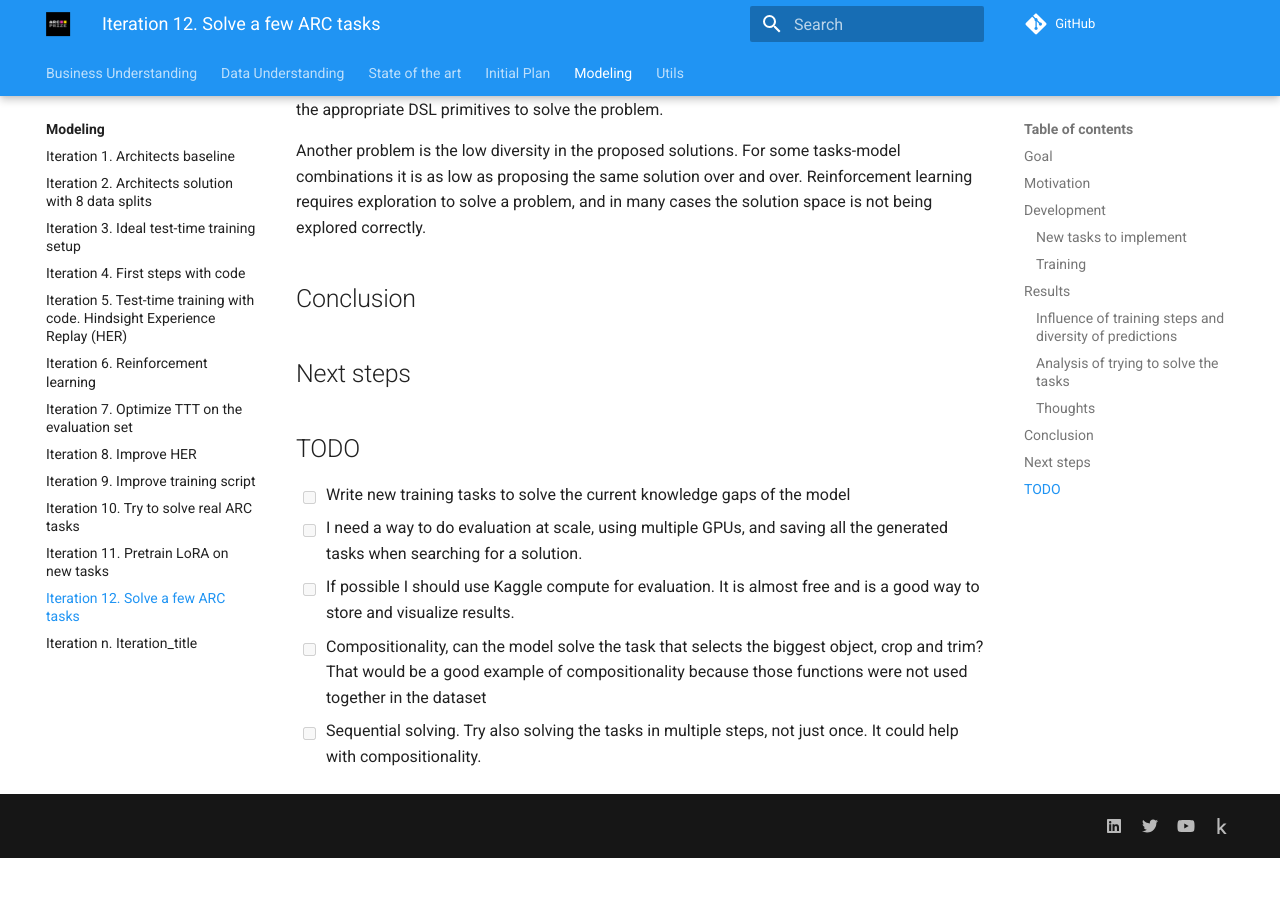
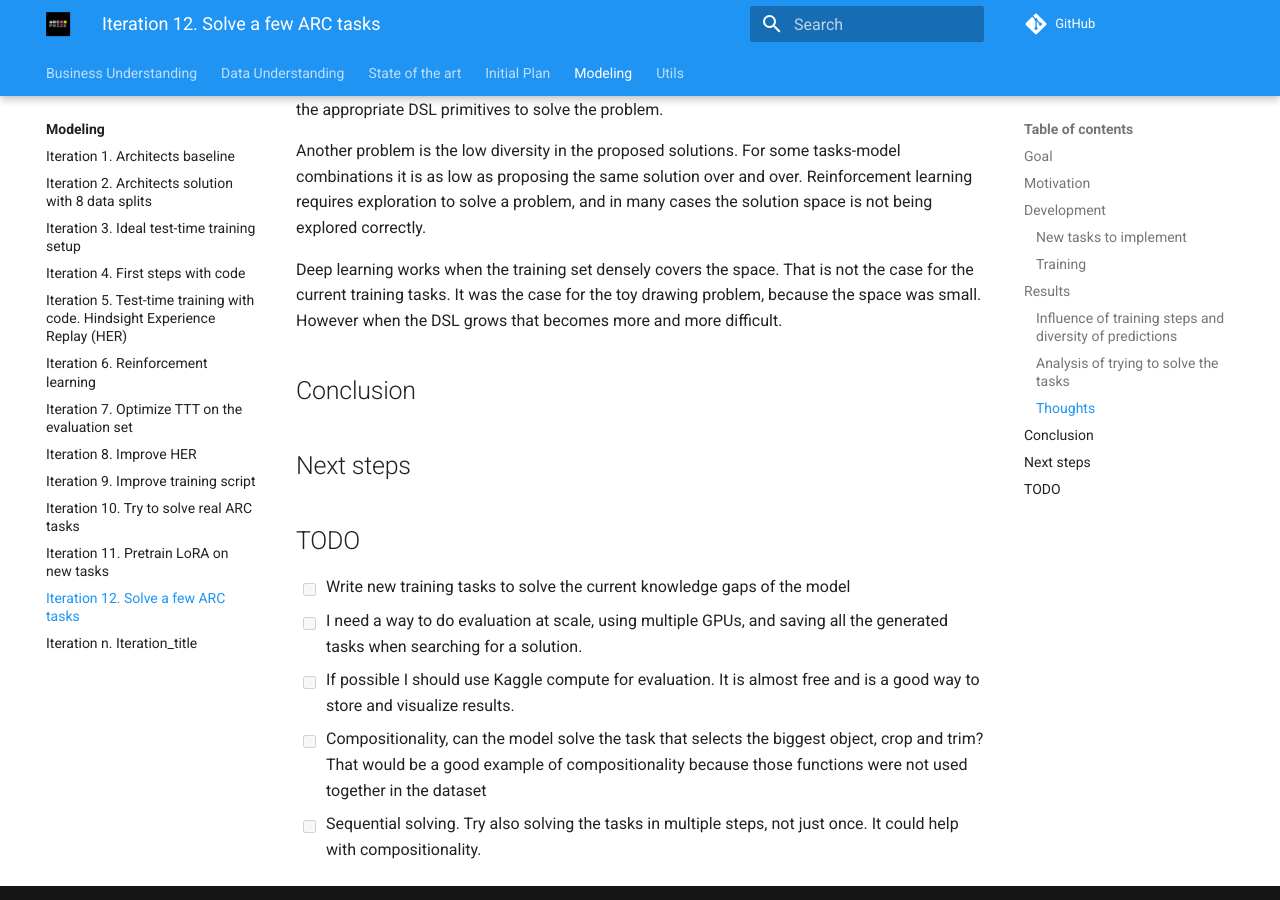
Before and after one commit to ironbar/arc25, an MkDocs documentation site: the page built from docs/modeling/Iteration_12_solve_a_few_arc_tasks.md, in a window 1280 px wide and 900 px high, scrolled down 3485 px. Built offline with MkDocs 1.6.1 and Material for MkDocs 9.7.7, drawn with Linux system fonts in a browser that asks for light colours; comment, search, counter and statistics services are not loaded; before the commit the page ends 4343 px from its top, so only the background shows below that.

Commit message:
more thoughts

```diff
--- a/docs/modeling/Iteration_12_solve_a_few_arc_tasks.md
+++ b/docs/modeling/Iteration_12_solve_a_few_arc_tasks.md
@@ -190,6 +190,10 @@ Another problem is the low diversity in the proposed solutions. For some tasks-m
 as low as proposing the same solution over and over. Reinforcement learning requires exploration to
 solve a problem, and in many cases the solution space is not being explored correctly.
 
+Deep learning works when the training set densely covers the space. That is not the case for the current
+training tasks. It was the case for the toy drawing problem, because the space was small. However when the
+DSL grows that becomes more and more difficult.
+
 ## Conclusion
 
 ## Next steps
```
